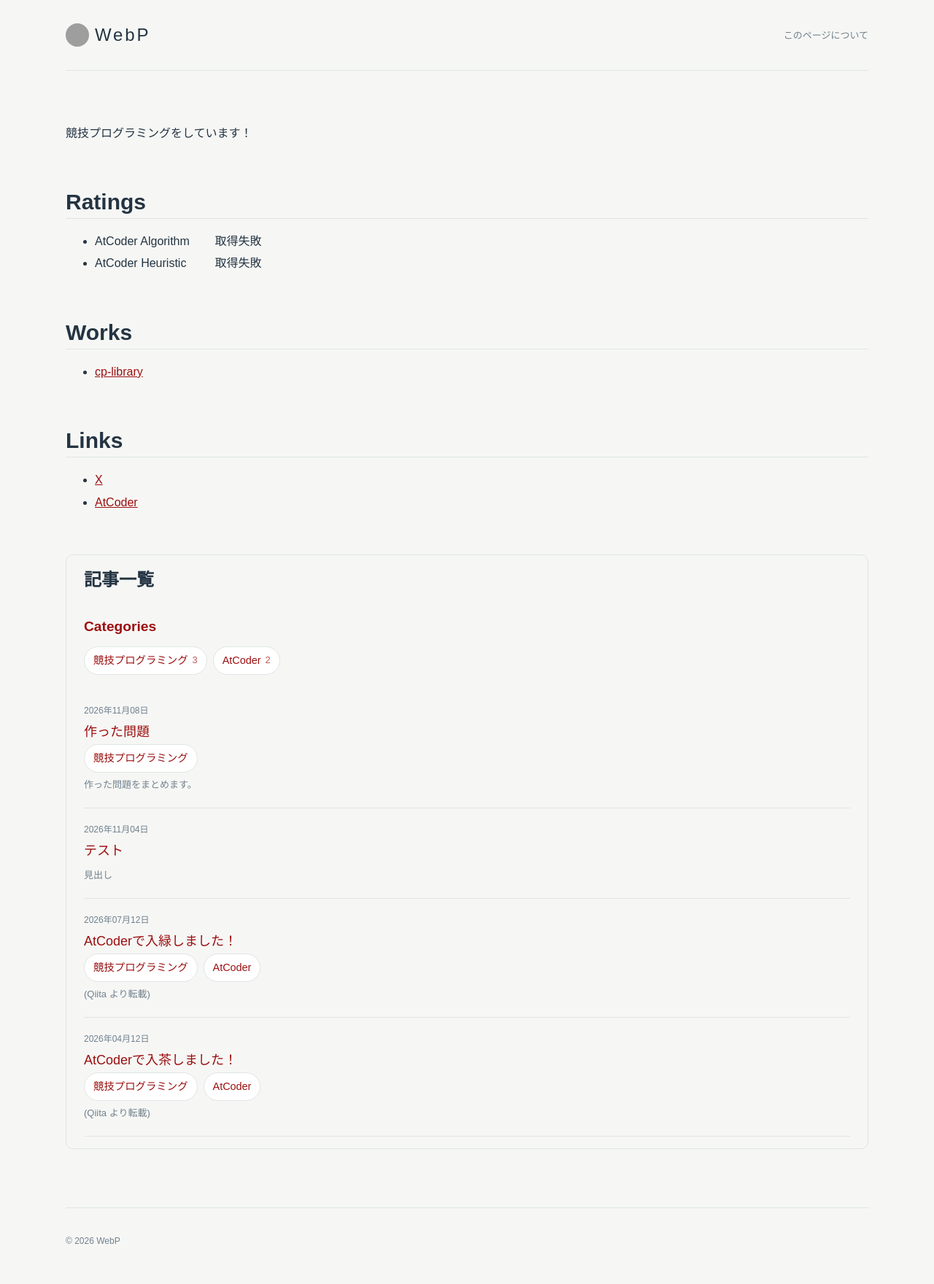
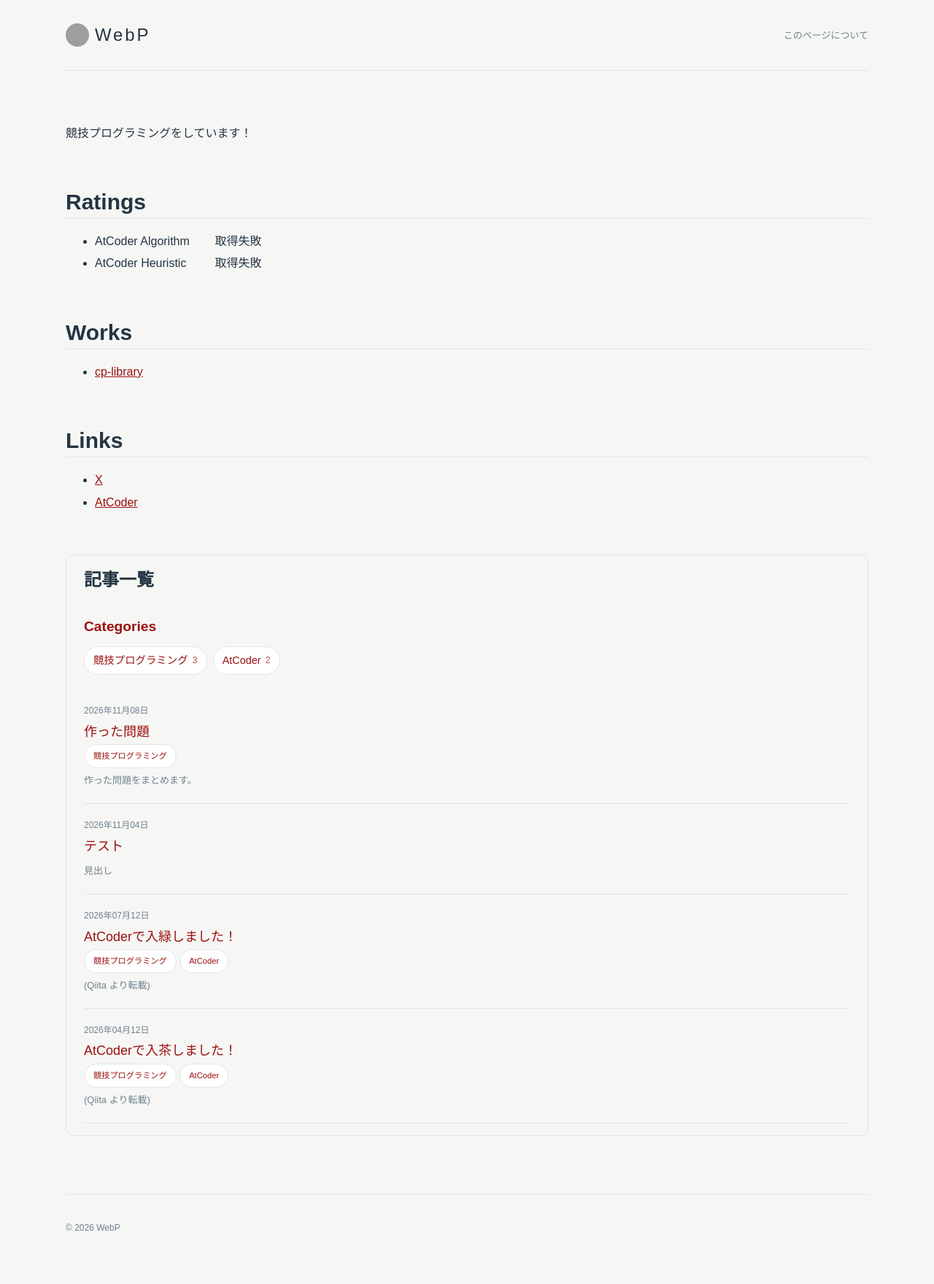
Before and after one commit to JPEG24/hp, a Jekyll site: the page built from index.md, in a window 1280 px wide. Shown: the whole page at 73% size. Built offline with Jekyll 4.4.1, drawn with Linux system fonts in a browser that asks for light colours; grey boxes are pictures that could not be loaded.

Commit message:
bishuusei

```diff
--- a/_layouts/home.html
+++ b/_layouts/home.html
@@ -36,7 +36,7 @@ layout: default
       </a>
 
       {% if post.categories.size > 0 %}
-        <div class="category-tags">
+        <div class="category-tags-post">
           {% for category in post.categories %}
             <a
               class="category-tag"
--- a/assets/css/style.css
+++ b/assets/css/style.css
@@ -191,6 +191,20 @@ h3 {
   background: var(--surface);
   color: var(--accent);
   font-size: 0.9rem;
+  text-decoration: none;
+  transition: background 0.2s, color 0.2s;
+}
+
+.category-tags-post .category-tag {
+  display: inline-flex;
+  align-items: center;
+  gap: 6px;
+  padding: 5px 12px;
+  border: 1px solid var(--line);
+  border-radius: 20px;
+  background: var(--surface);
+  color: var(--accent);
+  font-size: 0.7rem;
   text-decoration: none;
   transition: background 0.2s, color 0.2s;
 }
```
